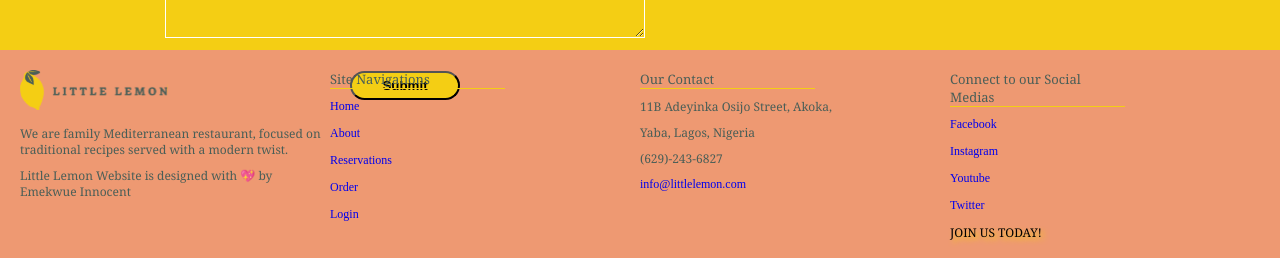
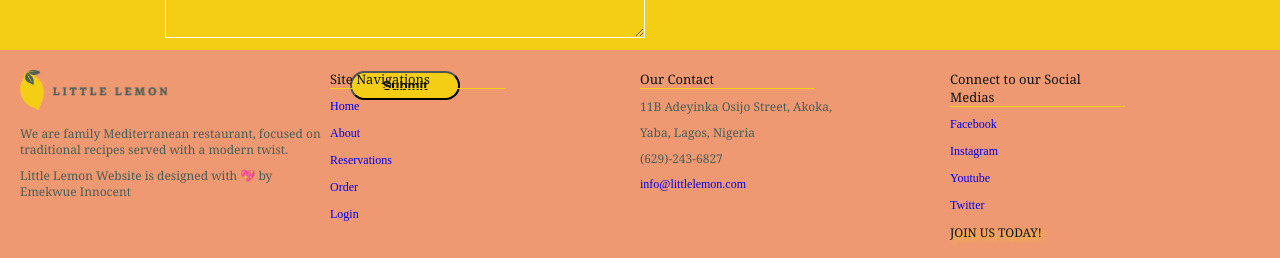
Before and after one commit to CodeEmcent/Little-Lemon-App, a React (Create React App) app: page /reservation in a window 1280 px wide. Shown: the part 3220-3478 px from the top of the page. Built offline with nearby package versions, Linux system fonts and the light colour scheme; the HTML template or start-up script is replaced by a standard one.

Commit message:
Footer edited

```diff
--- a/src/App.css
+++ b/src/App.css
@@ -586,6 +586,7 @@ footer p {
   font-size: 13px;
   font-style: normal;
   font-weight: 100;
+  color: #131313;
   width: 175px;
   border-bottom: 1px solid #f4ce14;
 }
@@ -616,6 +617,6 @@ footer p {
 }
 
 .footnote {
-  color: #000;
+  color: #131313;
   text-shadow: 3px 3px 5px #f4ce14;
 }
```
